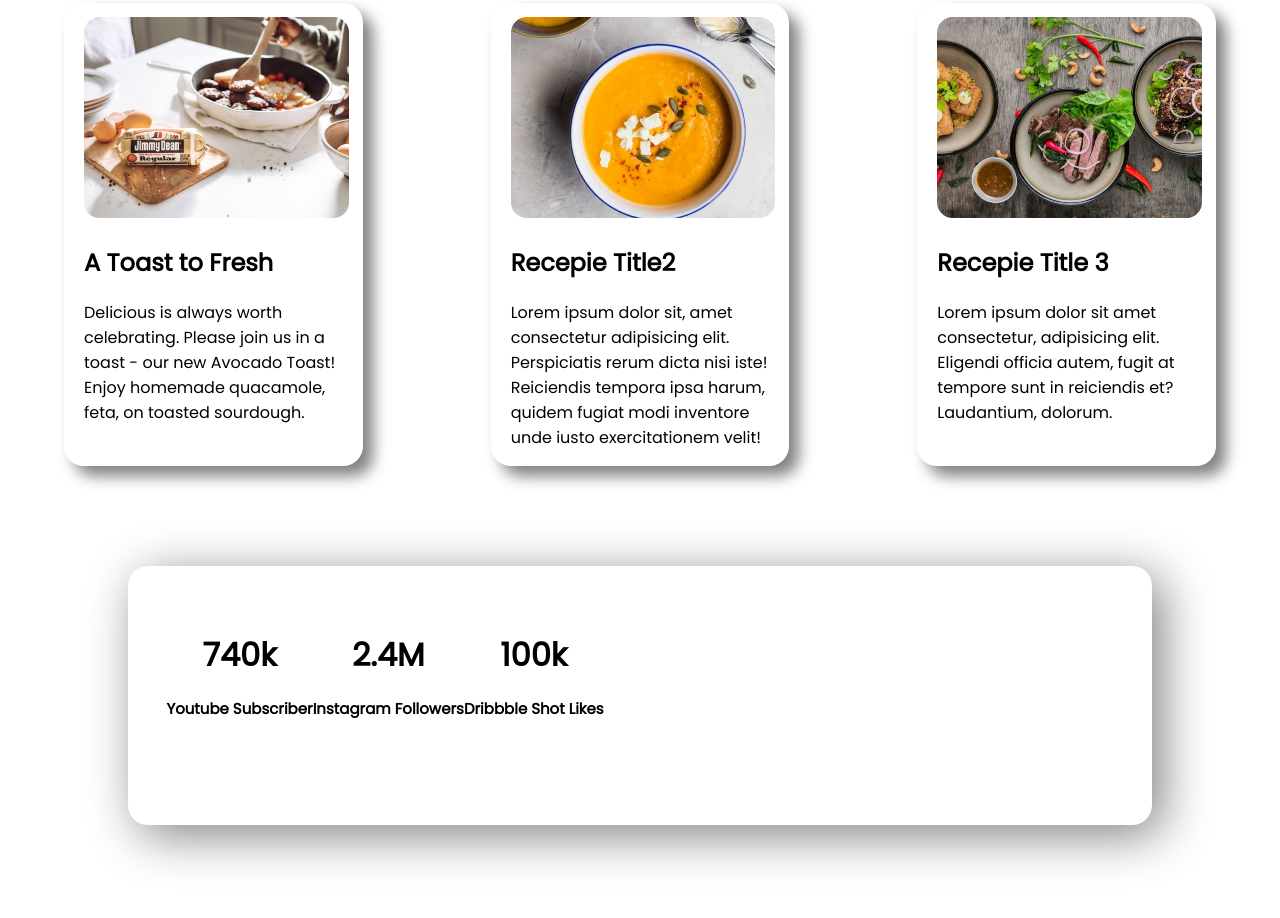
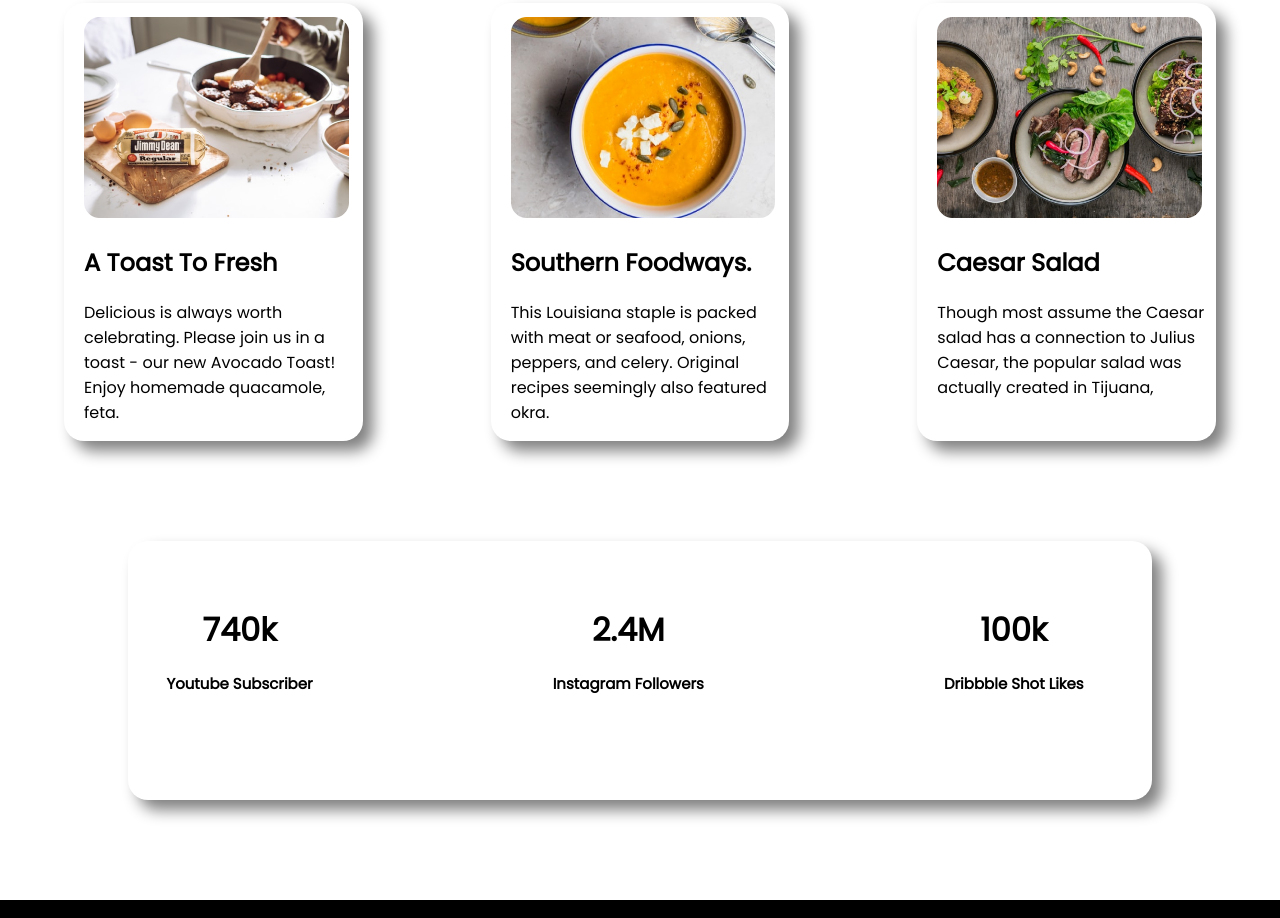
Before and after one commit to Shahed595/food-network, a plain HTML site: page index.html in a window 1280 px wide. Shown: the part 1582-2500 px from the top of the page. Drawn offline with Linux system fonts and the light colour scheme.

Commit message:
Final commit

```diff
--- a/index.html
+++ b/index.html
@@ -40,48 +40,47 @@
         </div>
     </section>
     <section class="margin">
-        <h1 id="my-recepie">My Recepie</h1>
+        <h1 class="media-elements">My Recepie</h1>
         <p id="id1">Order online and earn 4% back toward future online orders! Place your order now for delivery or
             pickup,</p>
         <div class="banner">
             <div class="recepie-item">
                 <img class="recepie-image" src="food-network-main/images/food/Project Cover.jpg" alt="">
-                <h2>A Toast to Fresh</h2>
+                <h2>A Toast To Fresh</h2>
                 <p>Delicious is always worth celebrating. Please join us in a toast - our new Avocado Toast! Enjoy
-                    homemade quacamole, feta, on toasted sourdough.</p>
+                    homemade quacamole, feta.</p>
             </div>
             <div class="recepie-item">
                 <img class="recepie-image" src="food-network-main/images/food/Project Cover.png" alt="">
-                <h2>Recepie Title2</h2>
-                <p>Lorem ipsum dolor sit, amet consectetur adipisicing elit. Perspiciatis rerum dicta nisi
-                    iste!
-                    Reiciendis tempora ipsa harum, quidem fugiat modi inventore unde iusto exercitationem velit!</p>
+                <h2> Southern Foodways.</h2>
+                <p>This Louisiana staple is packed with meat or seafood, onions, peppers, and celery. Original recipes
+                    seemingly also featured okra.</p>
             </div>
             <div class="recepie-item">
                 <img class="recepie-image" src="food-network-main/images/food/Project Cover1.jpg" alt="">
-                <h2>Recepie Title 3</h2>
-                <p>Lorem ipsum dolor sit amet consectetur, adipisicing elit. Eligendi officia autem, fugit at tempore
-                    sunt in reiciendis et? Laudantium, dolorum.</p>
+                <h2> Caesar Salad</h2>
+                <p>Though most assume the Caesar salad has a connection to Julius Caesar, the popular salad was actually
+                    created in Tijuana,</p>
             </div>
         </div>
     </section>
     <section class="social-media margin">
         <div class="banner">
-            <div class="text">
-                <h1>740k<br><small class="small">Youtube Subscriber</small></h1>
+            <div id="social-icon1">
+                <h1 class="media-elements">740k<br><small class="small">Youtube Subscriber</small></h1>
             </div>
 
-            <div>
-                <h1>2.4M<br><small class="small">Instagram Followers</small></h1>
+            <div id="social-icon2">
+                <h1 class="media-elements">2.4M<br><small class="small">Instagram Followers</small></h1>
             </div>
 
-            <div>
-                <h1>100k<br><small class="small">Dribbble Shot Likes</small></h1>
+            <div id="social-icon3">
+                <h1 class="media-elements">100k<br><small class="small">Dribbble Shot Likes</small></h1>
             </div>
         </div>
     </section>
     <footer class="footer">
-        <h1><span class="small-style">Food</span> Network</h1>
+        <h1 id="last-id"><span class="small-style">Food</span> Network</h1>
         <p id="id1">Eat healthy to live healthy.Live healthy to live happy</p>
     </footer>
 
--- a/style.css
+++ b/style.css
@@ -48,7 +48,7 @@ body{
     margin-bottom: 100px;
 }
 
- h1{
+ .media-elements{
     font-size:2rem;
     margin-bottom:10px;
     font-weight:bolder;
@@ -78,8 +78,14 @@ body{
     margin-left: 10%;
     margin-right: 10%;
     border-radius: 20px;
-    box-shadow:  10px 10px 50px gray;
+    box-shadow:  10px 10px 15px gray;
     backround-color:black;
+}
+#social-icon2{
+    margin-left:240px;
+}
+#social-icon3{
+    margin-left:240px;
 }
 .footer{
     background-color: black;
@@ -89,6 +95,6 @@ body{
 .small{
     font-size:15px;
 }
-.text{
+#last-id{
     text-align: center;
 }
```
